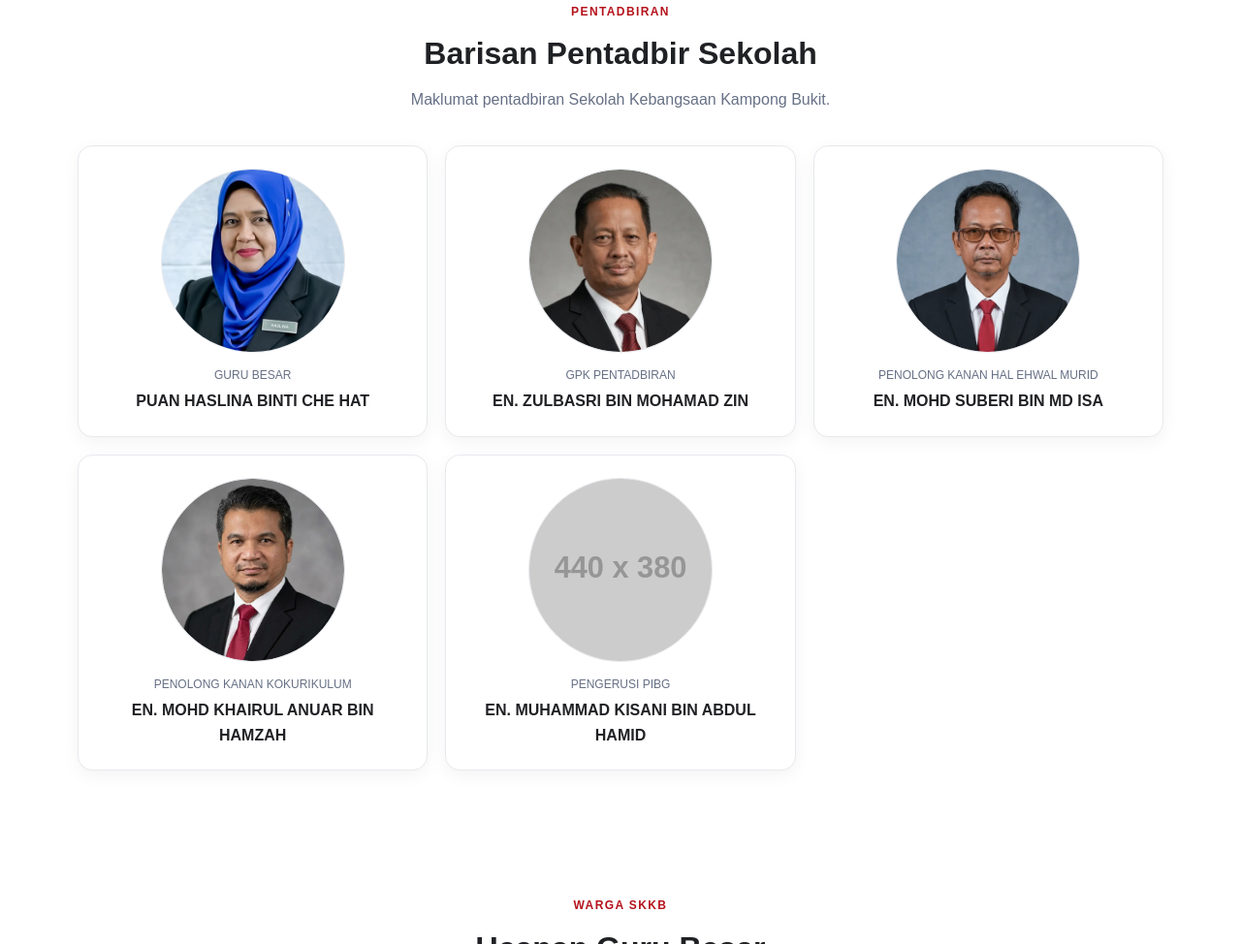
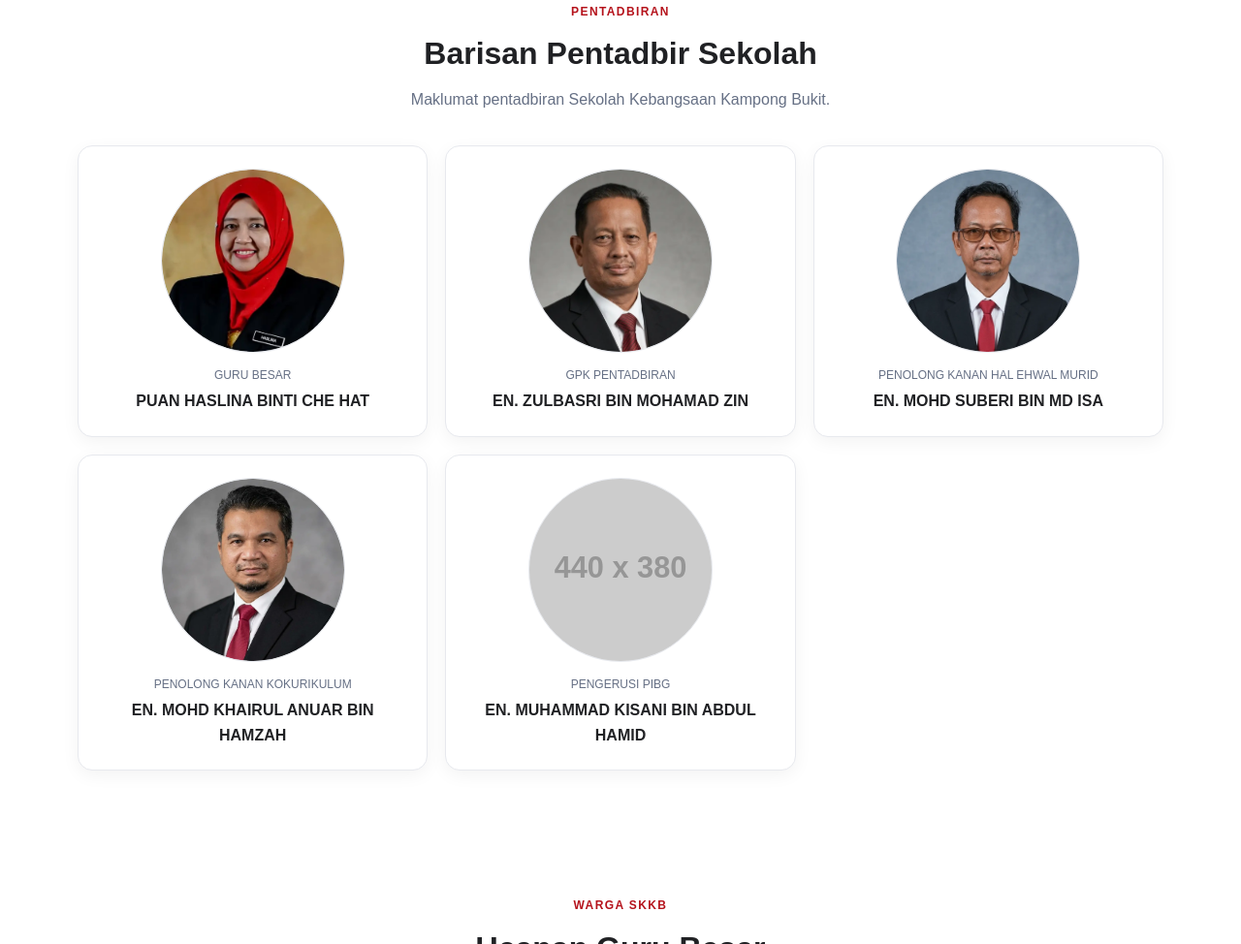
Before and after one commit to advertisementpocket-byte/skkbportal, a plain HTML site: page PORTAL SKKB.html in a window 1280 px wide. Shown: the part 1291-2265 px from the top of the page at 97% size. Drawn offline with Linux system fonts and the light colour scheme; no server answers; placeholder pictures from the web are drawn by us.

Commit message:
Update admin photo source in PORTAL SKKB.html

```diff
--- a/PORTAL SKKB.html
+++ b/PORTAL SKKB.html
@@ -263,7 +263,7 @@
         <div class="admin">
           <div class="card person">
             <!-- GANTIKAN src di bawah dengan URL imej awam atau data URI Base64 untuk foto pengetua. -->
-            <img class="admin-photo" src="image/1.GB1.webp" alt="Foto Guru Besar" loading="lazy">
+            <img class="admin-photo" src="image/GB.webp" alt="Foto Guru Besar" loading="lazy">
             <small>GURU BESAR</small>
             <strong>PUAN HASLINA BINTI CHE HAT</strong>
           </div>
```
